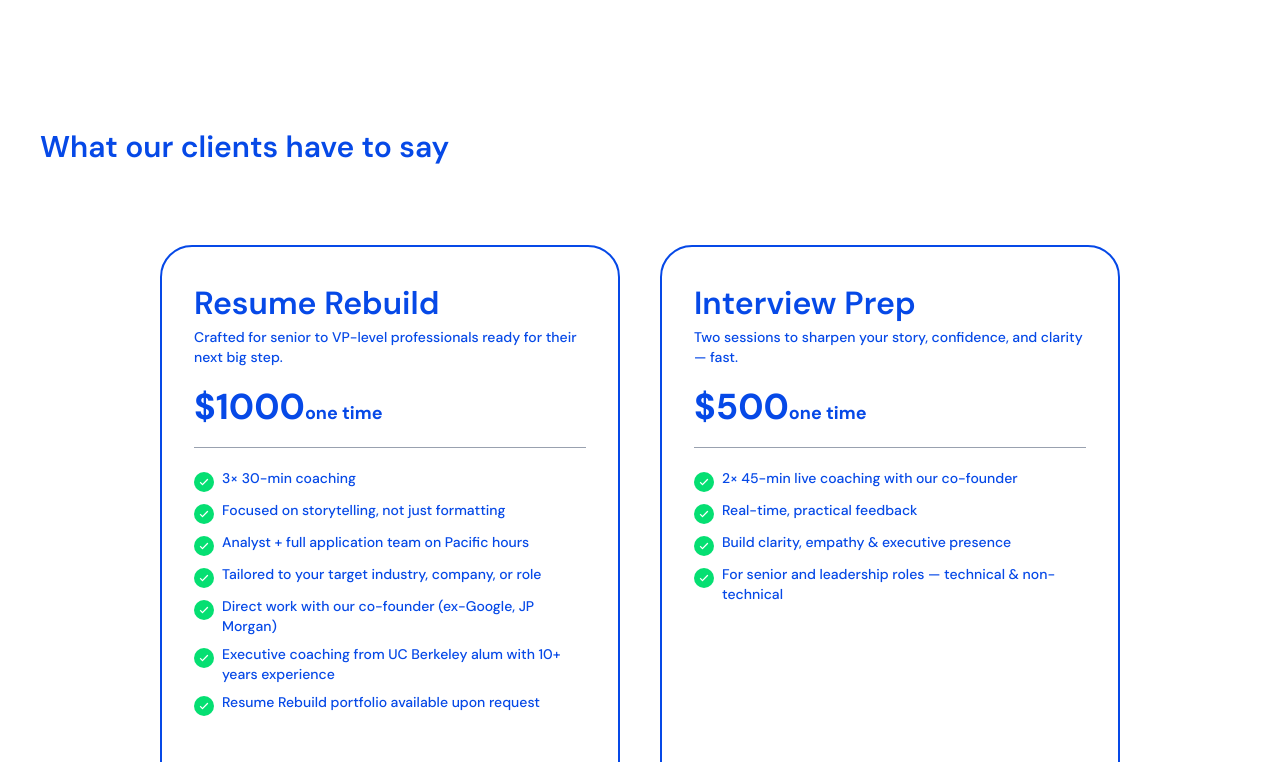
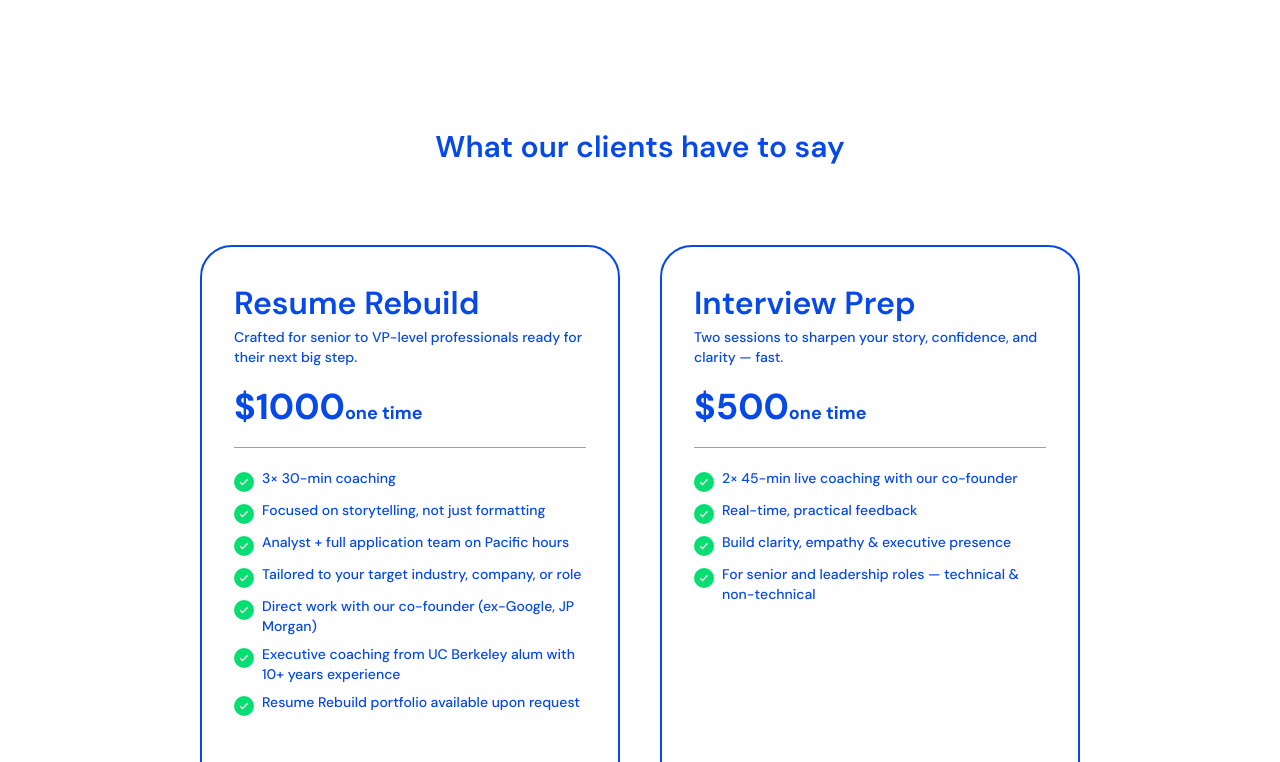
Before and after one commit to ashibullah/MobiusEngine.ai, a React (Vite) app: page / in a window 1280 px wide. Shown: the part 4340-5102 px from the top of the page. Built offline with nearby package versions, Linux system fonts and the light colour scheme.

Commit message:
responsive

```diff
--- a/src/components/ResumeBuilding.jsx
+++ b/src/components/ResumeBuilding.jsx
@@ -3,13 +3,12 @@ import ResumeBox from './Shared/ResumeBox';
 
 const ResumeBuilding = () => {
     return (
-        <div className=" px-10 py-18   mx-auto">
-        <h1 className='text-lightblue font-semibold text-3xl mb-20'>What our clients have to say</h1>
+        <div className=" md:px-10  py-18 mx-auto">
+            <h1 className="text-lightblue font-semibold text-3xl mb-20 text-center">What our clients have to say</h1>
 
-        <div>
-            <ResumeBox/>
-        </div>
-
+            <div className="flex justify-center">
+                <ResumeBox />
+            </div>
         </div>
     );
 };
--- a/src/components/Shared/ResumeBox.jsx
+++ b/src/components/Shared/ResumeBox.jsx
@@ -5,7 +5,7 @@ import resumePackages from '../../assets/resumePackages.json'; // adjust path if
 
 const ResumeBox = () => {
   return (
-    <div className="grid grid-cols-1 md:grid-cols-2 gap-10 px-30 justify-evenly">
+    <div className="grid grid-cols-1 md:grid-cols-2 gap-10 px-10 md:px-15 lg:px-40 justify-evenly">
       {resumePackages.map((pkg, index) => (
         <div
           key={index}
```
